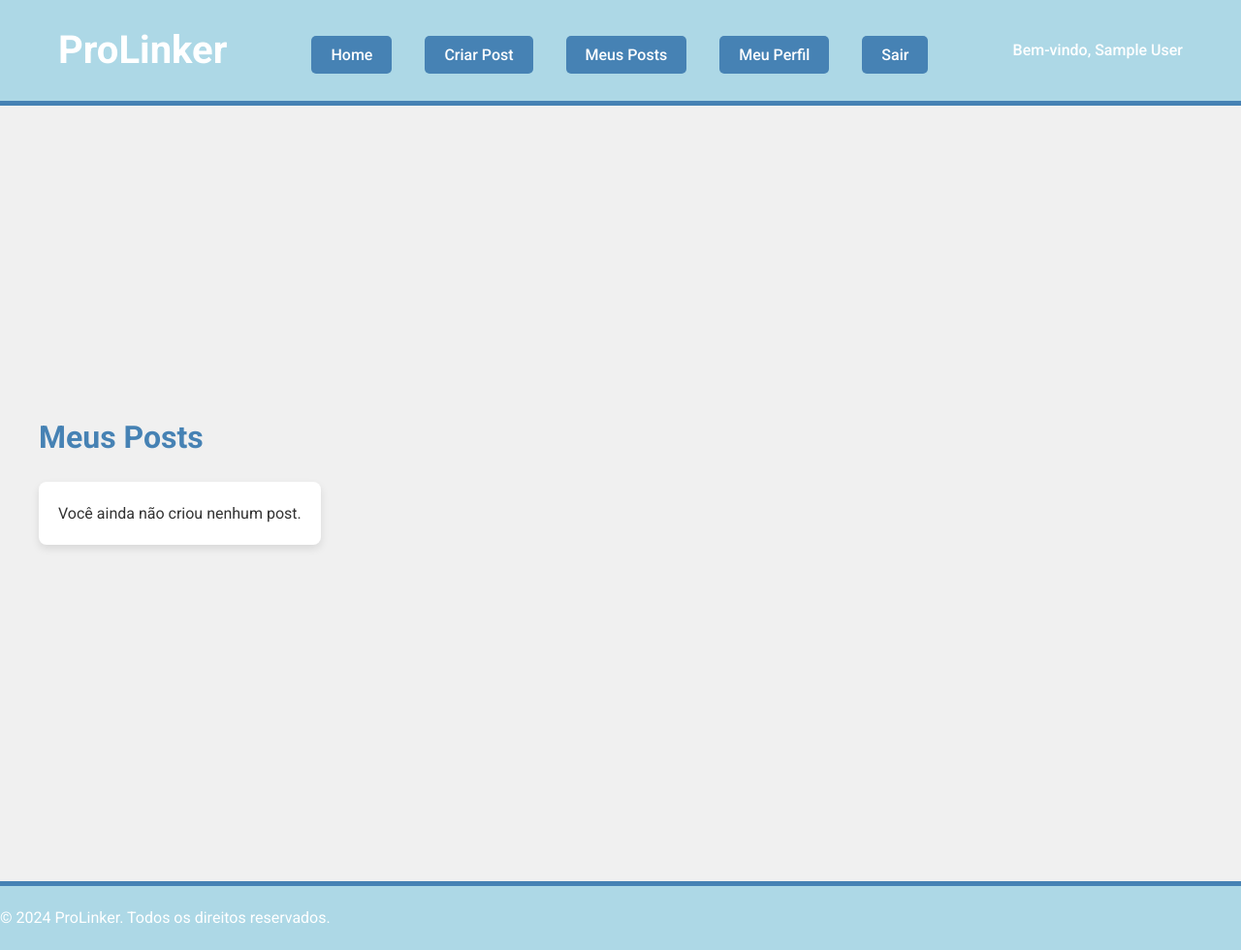
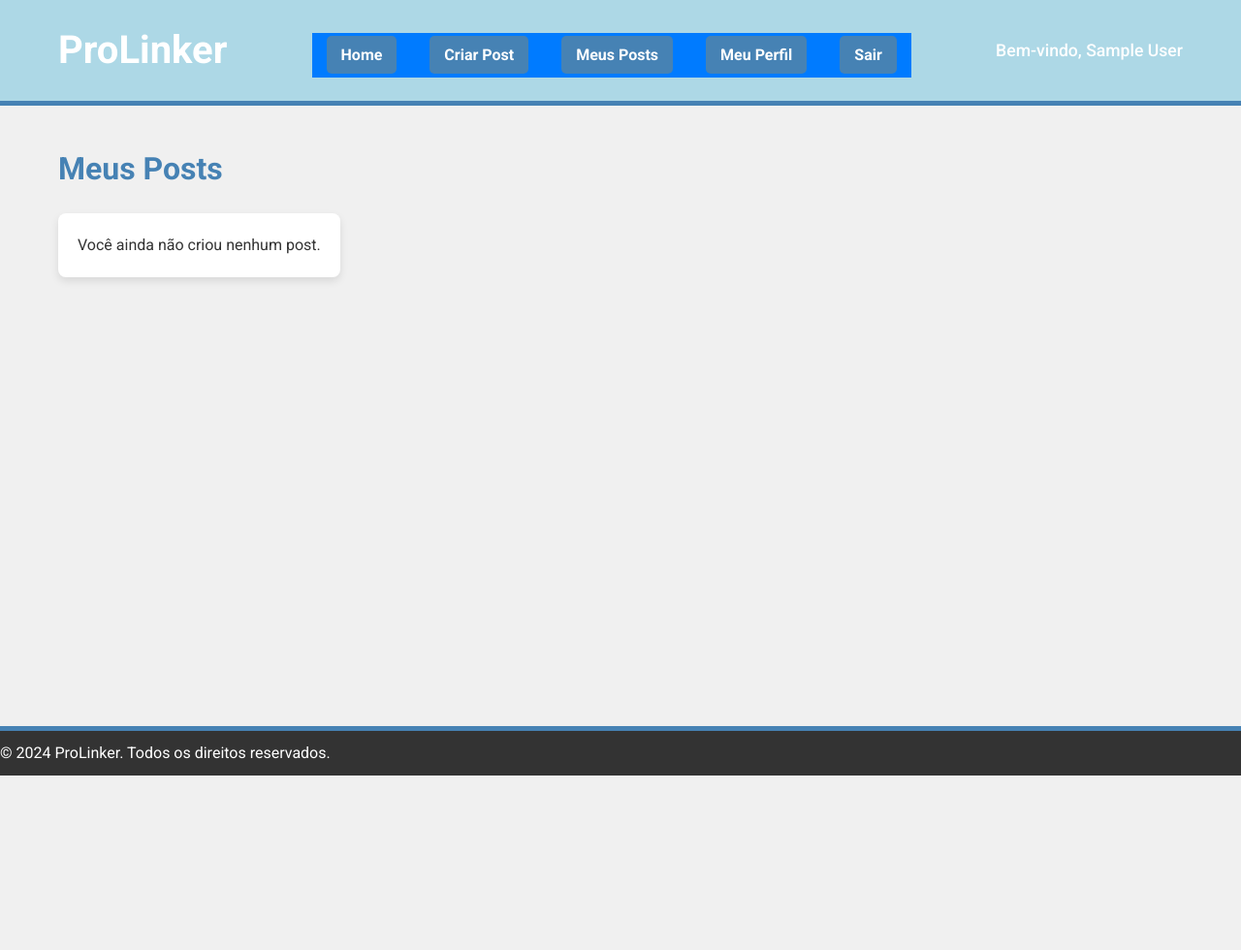
Before and after one commit to nielsondlima/Grupo-2, a PHP site: page /cliente/meus-posts.php in a window 1280 px wide. Shown: the whole page at 97% size. After the commit the page ends 800 px from the top, so only its background shows below. Run offline with PHP 8.4, Linux system fonts and the light colour scheme; the visitor is signed in with stand-in values (Sample User, id 1); data comes from the database, SQL or seed files in the repository; data that the repository does not hold is empty.

Commit message:
telas de posts
ok

```diff
--- a/cliente/criar-post.php
+++ b/cliente/criar-post.php
@@ -95,10 +95,14 @@ $conn->close();
             <h1>ProLinker</h1>
             <nav>
                 <a href="index_cliente.php">Home</a>
+                <a href="criar-post.php">Criar Post</a>
                 <a href="meus-posts.php">Meus Posts</a>
                 <a href="perfil.php">Meu Perfil</a>
                 <a href="?logout=true">Sair</a>
             </nav>
+            <div class="user-welcome">
+                <p>Bem-vindo, <?php echo htmlspecialchars($_SESSION['nome']); ?></p>
+            </div>
         </div>
     </header>
 
--- a/cliente/meus-posts.php
+++ b/cliente/meus-posts.php
@@ -2,25 +2,26 @@
 session_start();
 
 // Verificar se o usuário está logado
-if (!isset($_SESSION['id']) || $_SESSION['tipo_usuario'] != 1) {
+if (!isset($_SESSION['id'])) {
     header("Location: ../login.php");
     exit();
 }
 
-// Incluir a configuração de conexão com o banco de dados
+// Incluir o arquivo de conexão com o banco de dados
 include_once('../config/db.php');
 
-// Obter o ID do cliente logado
+// Consultar os posts do cliente logado
 $user_id = $_SESSION['id'];
-
-// Buscar os posts do cliente logado
-$sql_posts = "SELECT posts.id_post, posts.title, posts.content, posts.created_at, usuario.celular
+$sql_posts = "SELECT posts.id_post, posts.title, posts.content, posts.created_at, usuario.celular, categorias.nome AS categoria
               FROM posts
               INNER JOIN usuario ON posts.user_id = usuario.id_usuario
+              INNER JOIN categorias ON posts.categoria = categorias.id_categoria
               WHERE posts.user_id = ?
               ORDER BY posts.created_at DESC";
+
+// Preparar a consulta
 $stmt = $conn->prepare($sql_posts);
-$stmt->bind_param('i', $user_id);
+$stmt->bind_param("i", $user_id);
 $stmt->execute();
 $result = $stmt->get_result();
 
@@ -33,7 +34,88 @@ $result = $stmt->get_result();
     <meta name="viewport" content="width=device-width, initial-scale=1.0">
     <title>ProLinker - Meus Posts</title>
     <link rel="stylesheet" href="../stylehome.css">
-    <link rel="stylesheet" href="../stylepost.css">
+    <style>
+        /* Estilo para a navegação */
+        nav {
+            background-color: #007BFF; /* Cor de fundo azul */
+            padding: 10px 0;
+        }
+
+        nav a {
+            color: #fff; /* Cor do texto branca */
+            padding: 10px 15px;
+            text-decoration: none;
+            font-weight: bold;
+        }
+
+        nav a:hover {
+            background-color: #0056b3; /* Cor de fundo ao passar o mouse */
+            color: #fff; /* Cor do texto continua branca */
+        }
+
+        .post {
+            display: flex;
+            flex-direction: column;
+            background-color: #f4f4f4;
+            margin-bottom: 20px;
+            padding: 15px;
+            border-radius: 8px;
+            box-shadow: 0 0 10px rgba(0, 0, 0, 0.1);
+        }
+
+        .post h3 {
+            font-size: 1.5em;
+            margin: 10px 0;
+        }
+
+        .post p {
+            font-size: 1em;
+            margin-bottom: 10px;
+        }
+
+        .post-image {
+            max-width: 100%;
+            height: auto;
+            border-radius: 8px;
+            margin-bottom: 15px;
+        }
+
+        .post-meta {
+            font-size: 0.9em;
+            color: #555;
+        }
+
+        .category {
+            background-color: #007bff;
+            color: #fff;
+            font-weight: bold;
+            padding: 5px 10px;
+            border-radius: 4px;
+            margin-bottom: 10px;
+        }
+
+        .section-content {
+            margin-bottom: 30px;
+            display: flex;
+            flex-direction: column; /* Coloca os posts um abaixo do outro */
+            gap: 20px; /* Adiciona um espaçamento entre os posts */
+        }
+
+        .user-welcome {
+            font-size: 1.1em;
+            color: #fff; /* Cor branca para o texto "Bem-vindo" */
+        }
+
+        footer {
+            background-color: #333;
+            color: white;
+            text-align: center;
+            padding: 10px 0;
+            position: fixed;
+            width: 100%;
+            bottom: 0;
+        }
+    </style>
 </head>
 <body>
     <header>
@@ -59,12 +141,16 @@ $result = $stmt->get_result();
                 <?php if ($result->num_rows > 0): ?>
                     <?php while ($post = $result->fetch_assoc()): ?>
                         <div class="post">
+                            <!-- Exibir a categoria com o nome -->
+                            <div class="category"><?php echo htmlspecialchars($post['categoria']); ?></div>
                             <img src="../imgs/solicitacao.png" alt="Imagem Padrão do Post" class="post-image">
                             <div class="post-content">
                                 <h3><?php echo htmlspecialchars($post['title']); ?></h3>
                                 <p><?php echo nl2br(htmlspecialchars($post['content'])); ?></p>
-                                <p><strong>Publicado em:</strong> <?php echo date('d/m/Y H:i', strtotime($post['created_at'])); ?></p>
-                                <p><strong>Telefone para contato:</strong> <?php echo htmlspecialchars($post['celular']); ?></p>
+                                <div class="post-meta">
+                                    <p><strong>Publicado em:</strong> <?php echo date('d/m/Y H:i', strtotime($post['created_at'])); ?></p>
+                                    <p><strong>Telefone para contato:</strong> <?php echo htmlspecialchars($post['celular']); ?></p>
+                                </div>
                             </div>
                         </div>
                     <?php endwhile; ?>
```
